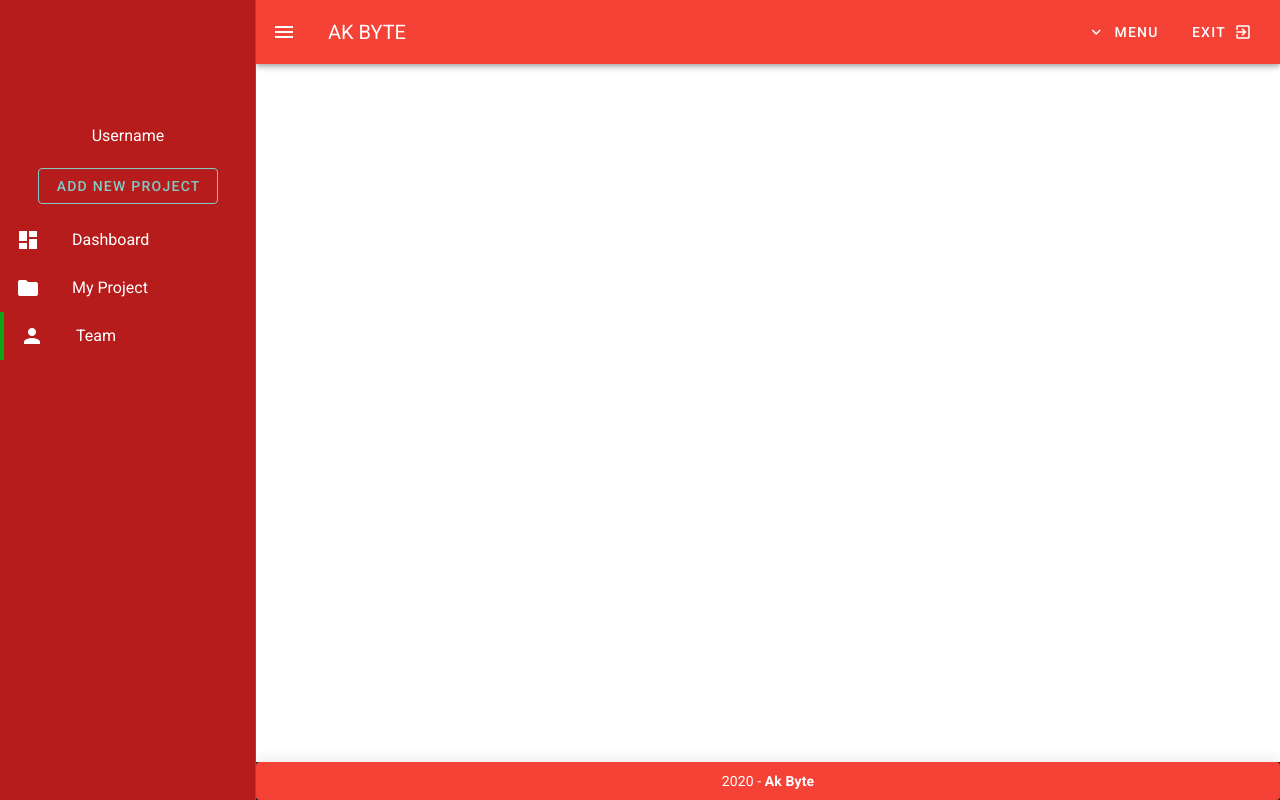
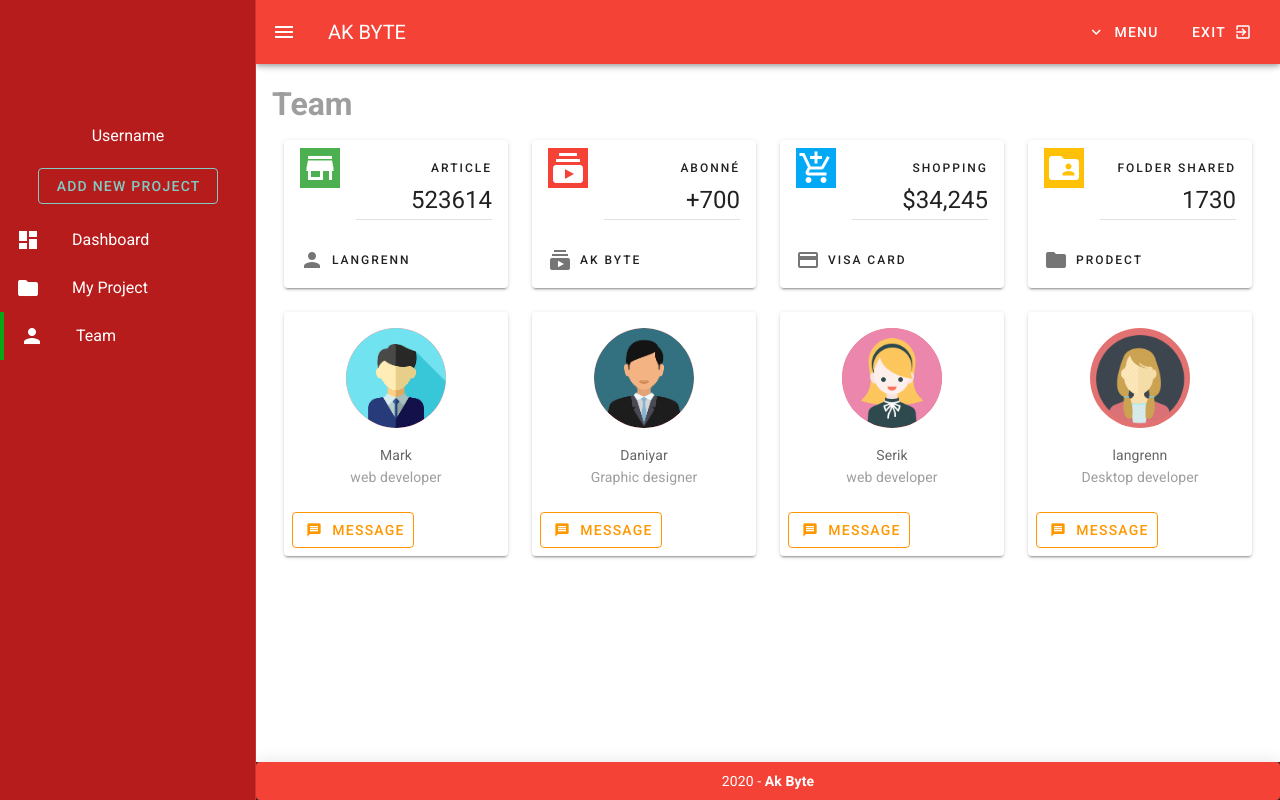
Before and after one commit to bolatk/vue-my-dashboard, a Vue app: page /team in a window 1280 px wide. Built offline with nearby package versions, Linux system fonts and the light colour scheme.

Commit message:
[feat] Add Dashboard, Projects, Team components

```diff
--- a/src/views/Dashboard.vue
+++ b/src/views/Dashboard.vue
@@ -1,19 +1,19 @@
 <template>
-  <div>
+  <div class="team">
     <h1 class="subheading grey--text">Dashboard</h1>
     <v-container>
       <v-layout row wrap>
         <v-flex sm6 xs12 md6 lg3>
           <v-card class="ma-3">
             <v-list-item>
-              <v-list-item-avatar title class="mt-n7">
+              <v-list-item-avatar tile class="mt-n7">
                 <v-sheet color="green" width="80" height="80" elevation="10">
                   <v-icon dark large>store</v-icon>
                 </v-sheet>
               </v-list-item-avatar>
               <v-list-item-content>
                 <div class="overline text-right">Article</div>
-                <v-list-item-title class="headline mb-1 text-right">523615</v-list-item-title>
+                <v-list-item-title class="headline mb-1 text-right">523614</v-list-item-title>
                 <div>
                   <v-divider></v-divider>
                 </div>
@@ -21,73 +21,73 @@
             </v-list-item>
             <v-card-actions>
               <v-icon text class="ma-2">person</v-icon>
-              <div class="overline">Mark</div>
+              <div class="overline">Langrenn</div>
             </v-card-actions>
           </v-card>
         </v-flex>
         <v-flex sm6 xs12 md6 lg3>
           <v-card class="ma-3">
             <v-list-item>
-              <v-list-item-avatar title class="mt-n7">
-                <v-sheet color="green" width="80" height="80" elevation="10">
-                  <v-icon dark large>store</v-icon>
+              <v-list-item-avatar tile class="mt-n7">
+                <v-sheet color="#F44336" width="80" height="80" elevation="10">
+                  <v-icon dark large>subscriptions</v-icon>
                 </v-sheet>
               </v-list-item-avatar>
               <v-list-item-content>
-                <div class="overline text-right">Article</div>
-                <v-list-item-title class="headline mb-1 text-right">523615</v-list-item-title>
+                <div class="overline text-right">Abonné</div>
+                <v-list-item-title class="headline mb-1 text-right">+700</v-list-item-title>
                 <div>
                   <v-divider></v-divider>
                 </div>
               </v-list-item-content>
             </v-list-item>
             <v-card-actions>
-              <v-icon text class="ma-2">person</v-icon>
-              <div class="overline">Mark</div>
+              <v-icon text class="ma-2">subscriptions</v-icon>
+              <div class="overline">Ak Byte</div>
             </v-card-actions>
           </v-card>
         </v-flex>
         <v-flex sm6 xs12 md6 lg3>
           <v-card class="ma-3">
             <v-list-item>
-              <v-list-item-avatar title class="mt-n7">
-                <v-sheet color="green" width="80" height="80" elevation="10">
-                  <v-icon dark large>store</v-icon>
+              <v-list-item-avatar tile class="mt-n7">
+                <v-sheet color="#03A9F4" width="80" height="80" elevation="10">
+                  <v-icon dark large>add_shopping_cart</v-icon>
                 </v-sheet>
               </v-list-item-avatar>
               <v-list-item-content>
-                <div class="overline text-right">Article</div>
-                <v-list-item-title class="headline mb-1 text-right">523615</v-list-item-title>
+                <div class="overline text-right">Shopping</div>
+                <v-list-item-title class="headline mb-1 text-right">$34,245</v-list-item-title>
                 <div>
                   <v-divider></v-divider>
                 </div>
               </v-list-item-content>
             </v-list-item>
             <v-card-actions>
-              <v-icon text class="ma-2">person</v-icon>
-              <div class="overline">Mark</div>
+              <v-icon text class="ma-2">credit_card</v-icon>
+              <div class="overline">VISA Card</div>
             </v-card-actions>
           </v-card>
         </v-flex>
         <v-flex sm6 xs12 md6 lg3>
           <v-card class="ma-3">
             <v-list-item>
-              <v-list-item-avatar title class="mt-n7">
-                <v-sheet color="green" width="80" height="80" elevation="10">
-                  <v-icon dark large>store</v-icon>
+              <v-list-item-avatar tile class="mt-n7">
+                <v-sheet color="#FFC107" width="80" height="80" elevation="10">
+                  <v-icon dark large>folder_shared</v-icon>
                 </v-sheet>
               </v-list-item-avatar>
               <v-list-item-content>
-                <div class="overline text-right">Article</div>
-                <v-list-item-title class="headline mb-1 text-right">523615</v-list-item-title>
+                <div class="overline text-right">Folder shared</div>
+                <v-list-item-title class="headline mb-1 text-right">1730</v-list-item-title>
                 <div>
                   <v-divider></v-divider>
                 </div>
               </v-list-item-content>
             </v-list-item>
             <v-card-actions>
-              <v-icon text class="ma-2">person</v-icon>
-              <div class="overline">Mark</div>
+              <v-icon text class="ma-2">folder</v-icon>
+              <div class="overline">Project</div>
             </v-card-actions>
           </v-card>
         </v-flex>
@@ -95,7 +95,7 @@
           <v-card class="text-center ma-3">
             <v-responsive class="pt-4">
               <v-avatar size="100" class="red lighten-2">
-                <v-img :src="person.avatar"></v-img>
+                <img :src="person.avatar" alt="" />
               </v-avatar>
             </v-responsive>
             <v-card-text>
@@ -115,14 +115,17 @@
   </div>
 </template>
 
+
 <script>
 export default {
+  name: "team",
+  components: {},
   data: () => ({
     team: [
       { name: "Mark", role: "Web developer", avatar: "/img2.png" },
-      { name: "Mark", role: "Web developer", avatar: "/img3.png" },
-      { name: "Mark", role: "Web developer", avatar: "/img4.png" },
-      { name: "Mark", role: "Web developer", avatar: "/img5.png" },
+      { name: "Akzere", role: "Web designer", avatar: "/img3.png" },
+      { name: "Serik", role: "Backend Engineer", avatar: "/img4.png" },
+      { name: "Marat", role: "Software Architect", avatar: "/img5.png" },
     ],
   }),
 };
--- a/src/views/Projects.vue
+++ b/src/views/Projects.vue
@@ -1,5 +1,122 @@
 <template>
-  <div class="about">
-    <h1>This is an about page</h1>
+  <div class="projects">
+    <h1 class="subheading grey--text">Project</h1>
+    <v-container>
+      <v-layout row wrap class="mb-4">
+        <v-tooltip bottom>
+          <template v-slot:activator="{ on }">
+            <v-btn
+              small
+              outlined
+              color="green"
+              @click="sortBy('title')"
+              class="mr-2"
+              dark
+              v-on="on"
+            >
+              <v-icon left small>folder</v-icon>
+              <span class="caption text-lowercase">By project title</span>
+            </v-btn>
+          </template>
+          <span>Sort project</span>
+        </v-tooltip>
+        <v-tooltip bottom>
+          <template v-slot:activator="{ on }">
+            <v-btn small outlined color="blue" @click="sortBy('title')" class="mr-2" dark v-on="on">
+              <v-icon left small>person</v-icon>
+              <span class="caption text-lowercase">By name</span>
+            </v-btn>
+          </template>
+          <span>Sort person</span>
+        </v-tooltip>
+      </v-layout>
+      <v-card flat v-for="project in projects" :key="project.title" class="mb-1">
+        <v-layout row wrap :class="`pa-3 project ${project.status}`">
+          <v-flex xs12 md6>
+            <div class="caption grey--text">Project title</div>
+            <div>{{project.title}}</div>
+          </v-flex>
+          <v-flex xs6 sm4 md2>
+            <div class="caption grey--text">Person</div>
+            <div>{{project.person}}</div>
+          </v-flex>
+          <v-flex xs6 sm4 md2>
+            <div class="caption grey--text">Due By</div>
+            <div>{{project.due}}</div>
+          </v-flex>
+        </v-layout>
+      </v-card>
+    </v-container>
   </div>
 </template>
+
+<script>
+
+export default {
+  name: 'projects',
+  components: {
+
+  },
+  data: () => ({
+    projects: [
+      {
+        title: "Site web",
+        person: "Daniyar",
+        due: "10/10/1987",
+        status: "no",
+      },
+      {
+        title: "Application mobile",
+        person: "Serik",
+        due: "02/10/1990",
+        status: "complete",
+      },
+      {
+        title: "Gestion de stock",
+        person: "Eldar",
+        due: "01/05/1987",
+        status: "yes",
+      },
+      {
+        title: "Conception",
+        person: "Marat",
+        due: "02/09/1991",
+        status: "up"
+      }
+    ]
+  }),
+
+  methods: {
+    sortBy(prop) {
+      this.projects.sort((a, b) => a[prop] < b[prop] ? -1 : 1);
+    }
+  },
+};
+</script>
+
+<style>
+.project.complete {
+  border-left: 4px solid #3cd1c2;
+}
+.project.no {
+  border-left: 4px solid orange;
+}
+.project.up {
+  border-left: 4px solid red;
+}
+.project.yes {
+  border-left: 4px solid yellow;
+}
+.v-chip.complete {
+  color: #3cd1c2;
+}
+.p.ovnored {
+  color: orange;
+}
+.p.up {
+  color: red;
+}
+.p.yes {
+  color: yellow;
+}
+</style>
--- a/src/views/Team.vue
+++ b/src/views/Team.vue
@@ -0,0 +1,132 @@
+<template>
+  <div class="team">
+    <h1 class="subheading grey--text">Team</h1>
+    <v-container>
+      <v-layout row wrap>
+        <v-flex sm6 xs12 md6 lg3>
+          <v-card class="ma-3">
+            <v-list-item>
+              <v-list-item-avatar tile class="mt-n7">
+                <v-sheet color="green" width="80" height="80" elevation="10">
+                  <v-icon dark large>store</v-icon>
+                </v-sheet>
+              </v-list-item-avatar>
+              <v-list-item-content>
+                <div class="overline text-right">Article</div>
+                <v-list-item-title class="headline mb-1 text-right">523614</v-list-item-title>
+                <div>
+                  <v-divider></v-divider>
+                </div>
+              </v-list-item-content>
+            </v-list-item>
+            <v-card-actions>
+              <v-icon text class="ma-2">person</v-icon>
+              <div class="overline">langrenn</div>
+            </v-card-actions>
+          </v-card>
+        </v-flex>
+        <v-flex sm6 xs12 md6 lg3>
+          <v-card class="ma-3">
+            <v-list-item>
+              <v-list-item-avatar tile class="mt-n7">
+                <v-sheet color="#F44336" width="80" height="80" elevation="10">
+                  <v-icon dark large>subscriptions</v-icon>
+                </v-sheet>
+              </v-list-item-avatar>
+              <v-list-item-content>
+                <div class="overline text-right">Abonné</div>
+                <v-list-item-title class="headline mb-1 text-right">+700</v-list-item-title>
+                <div>
+                  <v-divider></v-divider>
+                </div>
+              </v-list-item-content>
+            </v-list-item>
+            <v-card-actions>
+              <v-icon text class="ma-2">subscriptions</v-icon>
+              <div class="overline">Ak Byte</div>
+            </v-card-actions>
+          </v-card>
+        </v-flex>
+        <v-flex sm6 xs12 md6 lg3>
+          <v-card class="ma-3">
+            <v-list-item>
+              <v-list-item-avatar tile class="mt-n7">
+                <v-sheet color="#03A9F4" width="80" height="80" elevation="10">
+                  <v-icon dark large>add_shopping_cart</v-icon>
+                </v-sheet>
+              </v-list-item-avatar>
+              <v-list-item-content>
+                <div class="overline text-right">Shopping</div>
+                <v-list-item-title class="headline mb-1 text-right">$34,245</v-list-item-title>
+                <div>
+                  <v-divider></v-divider>
+                </div>
+              </v-list-item-content>
+            </v-list-item>
+            <v-card-actions>
+              <v-icon text class="ma-2">credit_card</v-icon>
+              <div class="overline">VISA Card</div>
+            </v-card-actions>
+          </v-card>
+        </v-flex>
+        <v-flex sm6 xs12 md6 lg3>
+          <v-card class="ma-3">
+            <v-list-item>
+              <v-list-item-avatar tile class="mt-n7">
+                <v-sheet color="#FFC107" width="80" height="80" elevation="10">
+                  <v-icon dark large>folder_shared</v-icon>
+                </v-sheet>
+              </v-list-item-avatar>
+              <v-list-item-content>
+                <div class="overline text-right">Folder shared</div>
+                <v-list-item-title class="headline mb-1 text-right">1730</v-list-item-title>
+                <div>
+                  <v-divider></v-divider>
+                </div>
+              </v-list-item-content>
+            </v-list-item>
+            <v-card-actions>
+              <v-icon text class="ma-2">folder</v-icon>
+              <div class="overline">Prodect</div>
+            </v-card-actions>
+          </v-card>
+        </v-flex>
+        <v-flex xs12 sm6 md4 lg3 v-for="person in team" :key="person.name">
+          <v-card class="text-center ma-3">
+            <v-responsive class="pt-4">
+              <v-avatar size="100" class="red lighten-2">
+                <img :src="person.avatar" />
+              </v-avatar>
+            </v-responsive>
+            <v-card-text>
+              <div class="subheading">{{person.name}}</div>
+              <div class="grey--text">{{person.role}}</div>
+            </v-card-text>
+            <v-card-actions>
+              <v-btn outlined color="orange">
+                <v-icon small left>message</v-icon>
+                <span>Message</span>
+              </v-btn>
+            </v-card-actions>
+          </v-card>
+        </v-flex>
+      </v-layout>
+    </v-container>
+  </div>
+</template>
+
+<script>
+
+export default {
+  name: "team",
+  components: {},
+  data: () => ({
+    team: [
+      { name: "Mark", role: "web developer", avatar: "/img1.png" },
+      { name: "Daniyar", role: "Graphic designer", avatar: "/img2.png" },
+      { name: "Serik", role: "web developer", avatar: "/img3.png" },
+      { name: "langrenn", role: "Desktop developer", avatar: "/img4.png" },
+    ]
+  })
+};
+</script>
```
